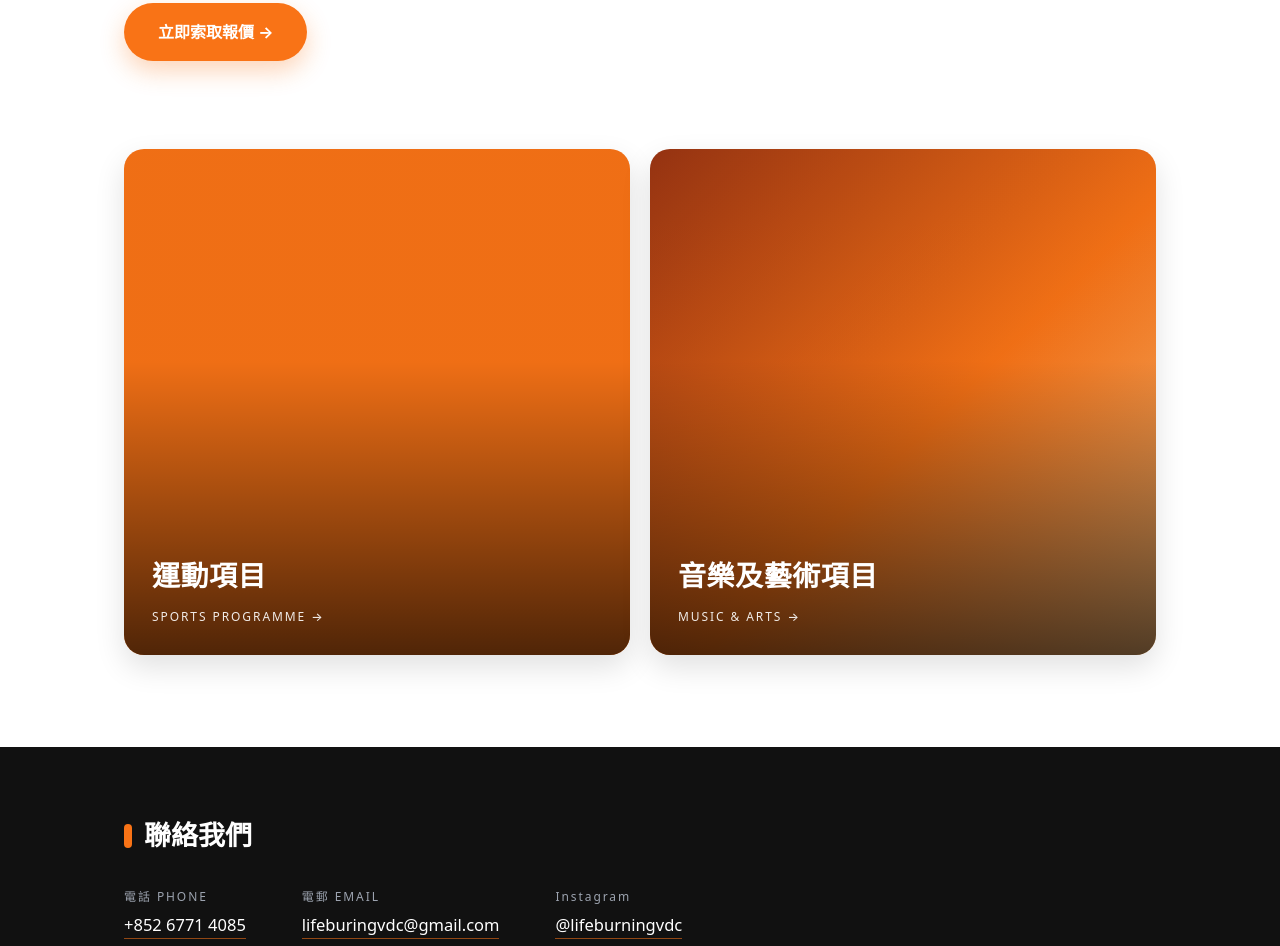
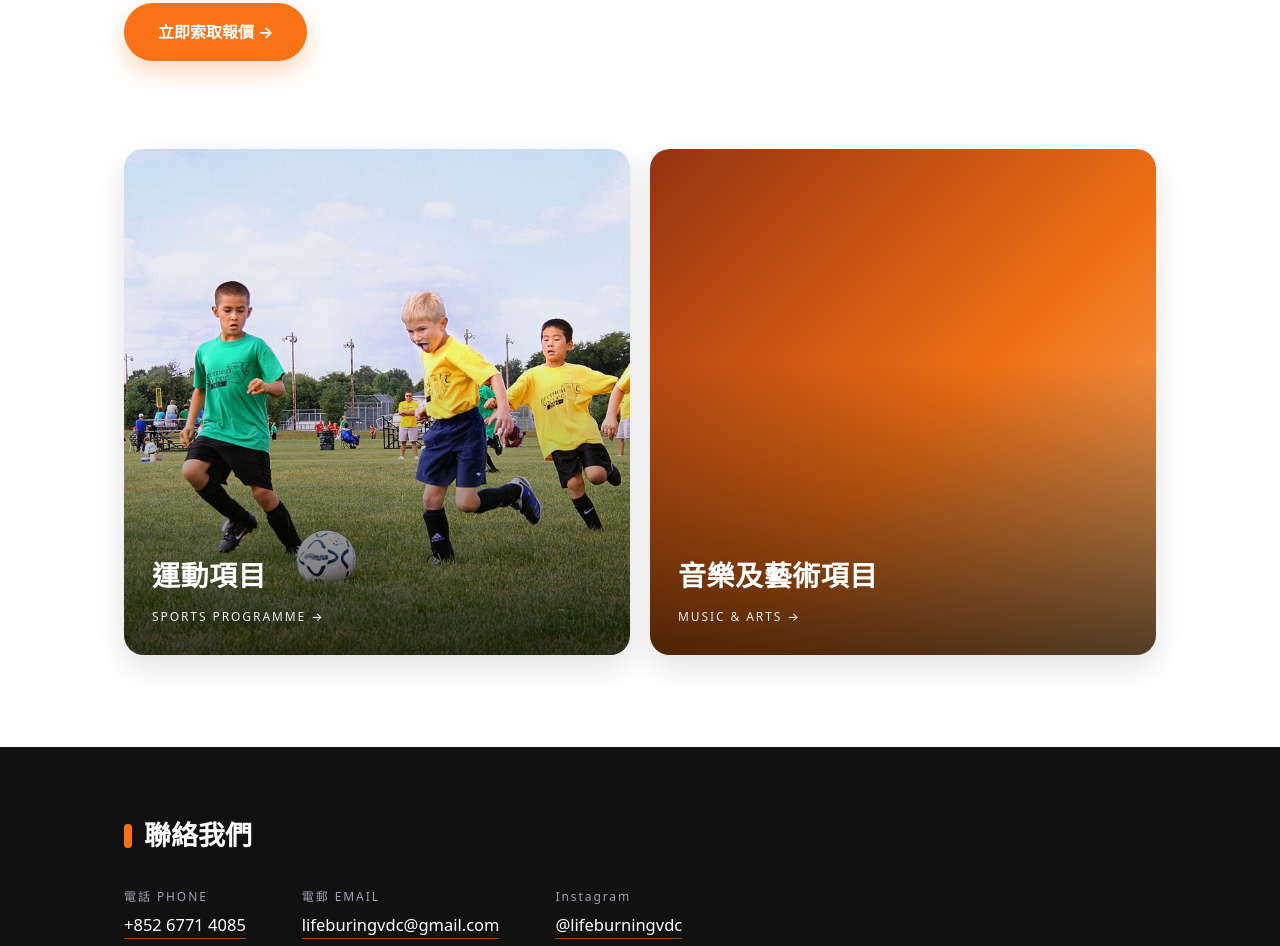
Before and after one commit to owenfhl/testwebanson, a plain HTML site: page index.html in a window 1280 px wide. Shown: the part 792-1738 px from the top of the page. Drawn offline with Linux system fonts and the light colour scheme.

Commit message:
Add files via upload

```diff
--- a/main.css
+++ b/main.css
@@ -145,10 +145,9 @@ a{color:inherit;}
 }
 .tile-sports{
   background-color:#F97316;
-  background-image:url('sportmain.jpg');
+  background-image:url('images/sportmain.jpg');
   background-size:cover;
   background-position:center;
-  background-repeat:no-repeat;
 }
 .tile-arts{
   background-color:#EA580C;
```
Also changed, not shown: images/sportmain.jpg (added).
